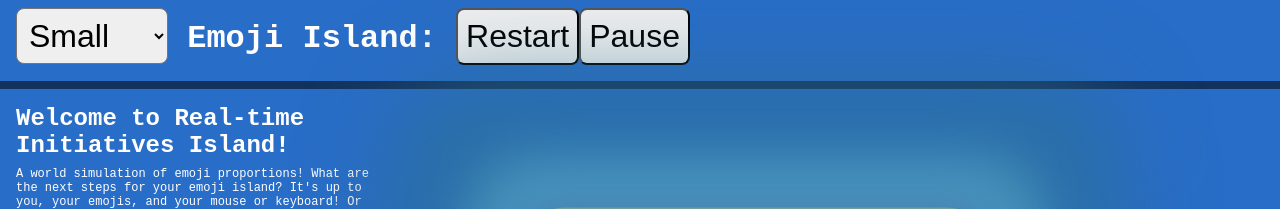
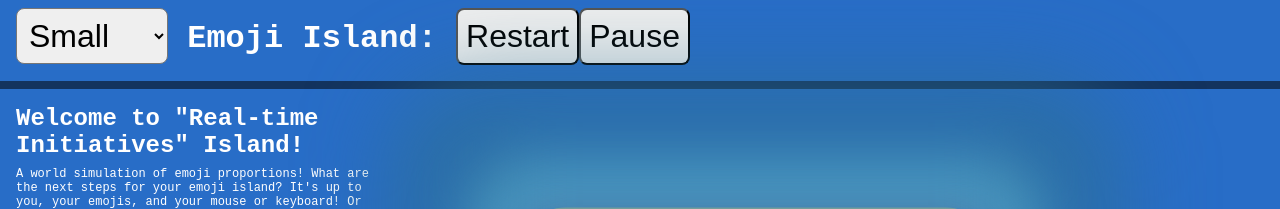
Before and after one commit to shiftyp/emoji_island, a React (Vite) app: page / in a window 1280 px wide. Shown: the top 209 px of the page. Built offline with nearby package versions, Linux system fonts and the light colour scheme.

Commit message:
Put name in quotes

```diff
--- a/src/core/world.tsx
+++ b/src/core/world.tsx
@@ -122,7 +122,7 @@ export const World: React.FunctionComponent<{
             display: showMenu && !showSidebar ? 'none' : undefined,
           }}
         >
-          <h2>Welcome to {name} Island!</h2>
+          <h2>Welcome to "{name}" Island!</h2>
           <p>
             A world simulation of emoji proportions! What are the next steps for
             your emoji island? It's up to you, your emojis, and your mouse or
```
